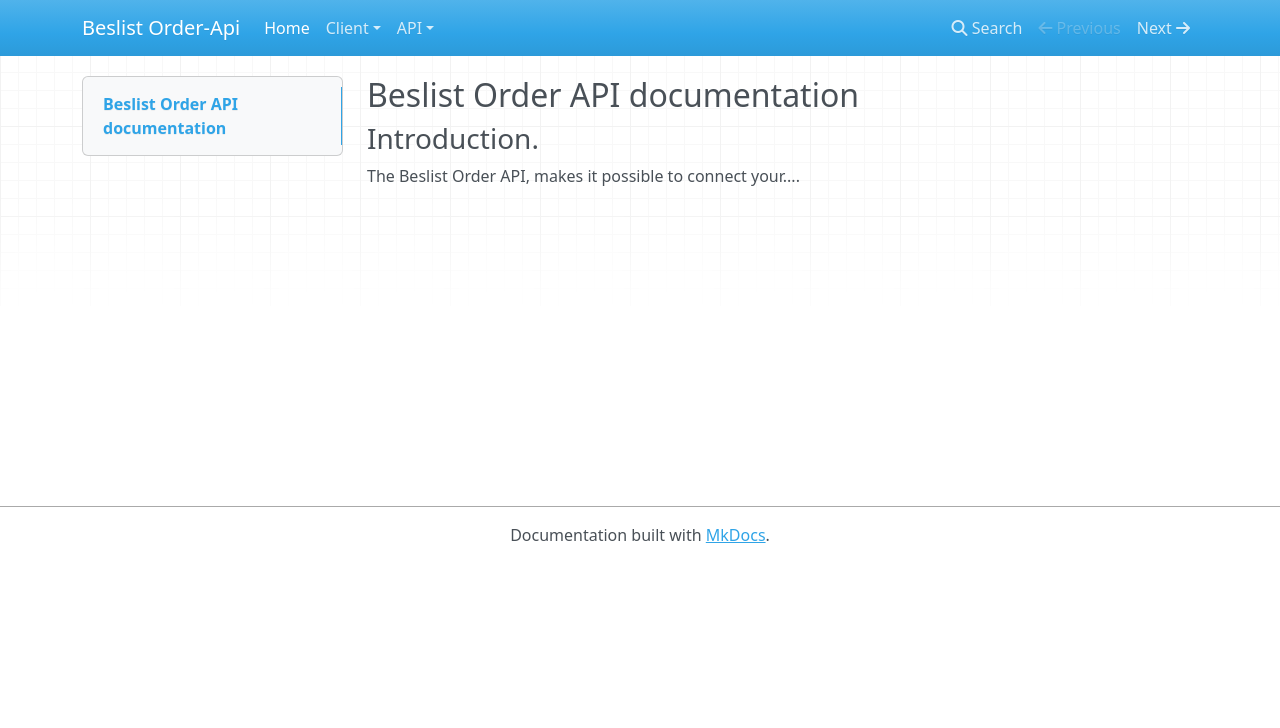
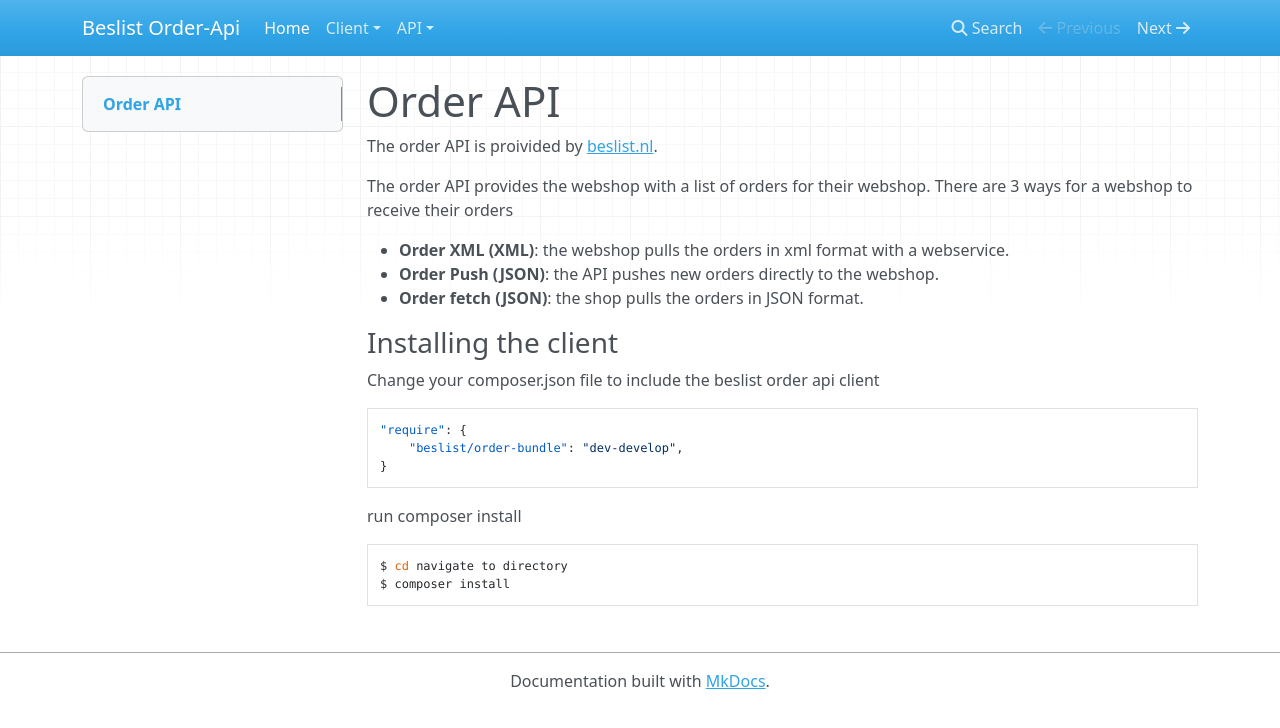
Before and after one commit to jeroenoliemans/order-api-client, an MkDocs documentation site: the page built from docs/index.md, in a window 1280 px wide. Shown: the top 728 px of the page. Built offline with MkDocs 1.6.1, drawn with Linux system fonts in a browser that asks for light colours; nearby versions of some CDN libraries; old or Windows-style settings are respelled for this version of MkDocs.

Commit message:
feature/update-index changed index

````diff
--- a/docs/index.md
+++ b/docs/index.md
@@ -1,6 +1,28 @@
-## Beslist Order API documentation
+# Order API
+
+The order API is proivided by [beslist.nl].
+
+The order API provides the webshop with a list of orders for their webshop. There are 3 ways for a webshop to receive their orders
+
+  - **Order XML (XML)**: the webshop pulls the orders in xml format with a webservice.
+  - **Order Push (JSON)**: the API pushes new orders directly to the webshop.
+  - **Order fetch (JSON)**: the shop pulls the orders in JSON format.
 
 
-### Introduction.
+### Installing the client
 
-The Beslist Order API, makes it possible to connect your....
+Change your composer.json file to include the beslist order api client
+
+```json
+"require": {
+    "beslist/order-bundle": "dev-develop",
+}
+```
+
+run composer install
+
+```sh
+$ cd navigate to directory
+$ composer install
+```
+   [beslist.nl]: <https://www.beslist.nl>
````
